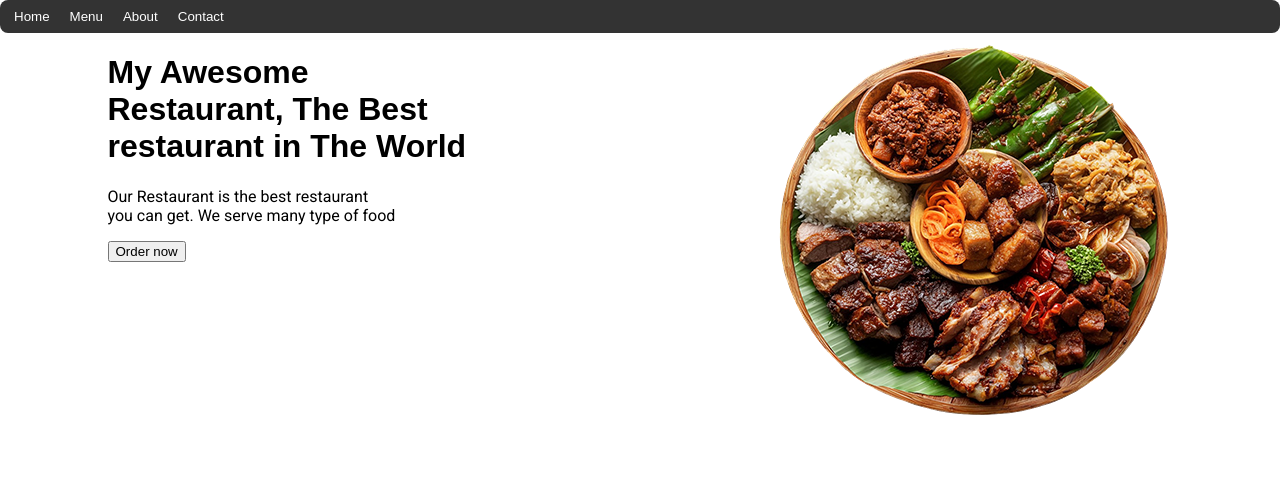
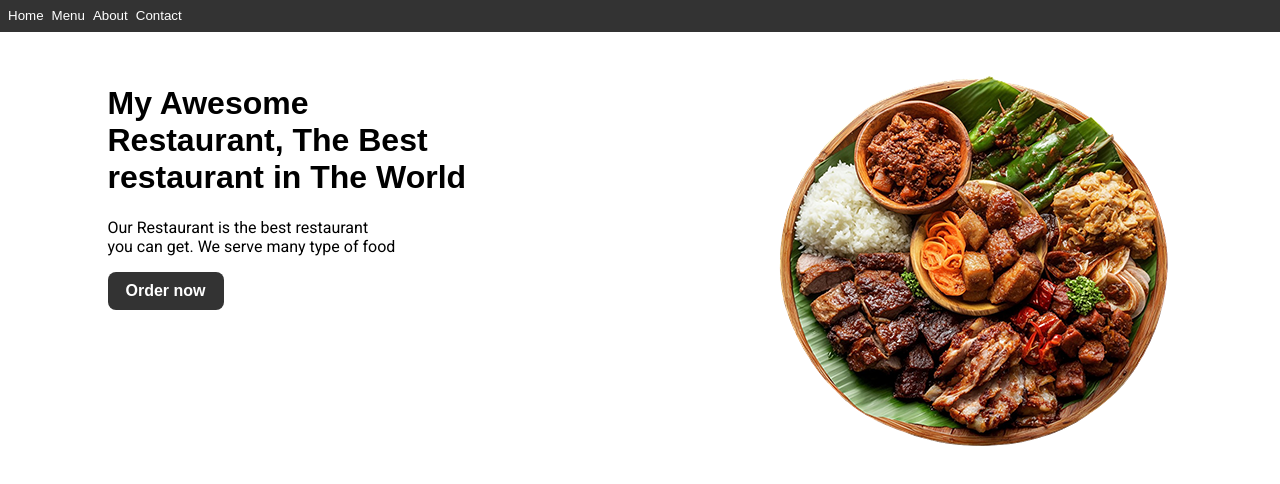
Before and after one commit to Heri23F/restaurant-page, a website built with webpack: page src/index.html in a window 1280 px wide. Built offline with nearby package versions, Linux system fonts and the light colour scheme; files whose address does not match are found by name.

```diff
--- a/src/page/about.js
+++ b/src/page/about.js
@@ -1,6 +1,6 @@
 import { createElement } from "../util.js";
 
-export function createAboutItem() {
+export function createAboutContent() {
   const fragment = new DocumentFragment();
 
   const aboutHeading = createElement("h1", "About", "about-heding");
@@ -11,5 +11,5 @@ export function createAboutItem() {
   );
 
   fragment.append(aboutHeading, aboutText);
-  return fragment
+  return fragment;
 }
--- a/src/page/contact.js
+++ b/src/page/contact.js
@@ -1,7 +1,7 @@
 import { createElement } from "../util.js";
 import { icons } from "../icons/icons.js";
 
-export function createContactItem() {
+export function createContactContent() {
   const fragment = new DocumentFragment();
   const iconMap = [
     { path: icons.instagram, link: "www.placeholder" },
--- a/src/page/home.js
+++ b/src/page/home.js
@@ -1,7 +1,7 @@
 import { createElement, createImage } from "../util.js";
 import heroImageFile from "../image/food.png";
 
-export function createHomeItem() {
+export function createHomeContent() {
   const fragment = new DocumentFragment();
   const heroText = createElement("div", "", "hero-text");
   heroText.append(
@@ -18,10 +18,9 @@ export function createHomeItem() {
       "restaurant-description",
     ),
   );
+
   heroText.append(createElement("button", "Order now", "order-button"));
-
   const heroImage = createImage(heroImageFile, "hero-image", "a hero image");
-
   fragment.append(heroText, heroImage);
   return fragment;
 }
--- a/src/page/menu.js
+++ b/src/page/menu.js
@@ -27,8 +27,7 @@ const menuItemArr = [
   },
 ];
 
-
-export function createMenuItem() {
+export function createMenuContent() {
   const fragment = new DocumentFragment();
   const menuItem = new DocumentFragment();
   const menuHeading = createElement(
--- a/src/page/page.js
+++ b/src/page/page.js
@@ -1,16 +1,16 @@
-import { createMenuItem } from "./menu.js";
-import { createHomeItem } from "./home.js";
-import { createAboutItem } from "./about.js";
-import { createContactItem } from "./contact.js";
+import { createMenuContent } from "./menu.js";
+import { createHomeContent } from "./home.js";
+import { createAboutContent } from "./about.js";
+import { createContactContent } from "./contact.js";
 
 export function loadPage(pageName) {
   const pageContent = document.querySelector("#content");
   pageContent.textContent = "";
   const pageHandler = {
-    home: createHomeItem(),
-    menu: createMenuItem(),
-    about: createAboutItem(),
-    contact: createContactItem(),
+    home: createHomeContent(),
+    menu: createMenuContent(),
+    about: createAboutContent(),
+    contact: createContactContent(),
   };
   const contentClass = {
     home: "home-page",
--- a/src/style.css
+++ b/src/style.css
@@ -1,4 +1,7 @@
 body {
+  display: flex;
+  flex-direction: column;
+  gap: 32px;
   padding: 0;
   margin: 0;
   font-size: 16px;
@@ -10,19 +13,18 @@ body {
   gap: 8px;
   background-color: #333333;
   padding: 8px;
-  border-radius: 8px;
 }
 
 .nav-buttons button {
+  padding: 0;
   background-color: rgb(0 0 0 / 0);
   color: #fff;
   border: none;
+  border-bottom: 1px solid transparent;
 }
 
 .nav-buttons button:hover {
-  border-radius: 4px;
-  background-color: #fff;
-  color: #333333;
+  border-color: #fff;
 }
 
 .home-page {
@@ -32,7 +34,7 @@ body {
 
 .hero-text {
   flex: 0 1 450px;
-  font-size: 1em;
+  font-size: 16px;
   text-wrap: balance;
 }
 
@@ -42,9 +44,27 @@ body {
 
 .hero-text h1 {
   font-weight: 700;
+  font-size: 2em;
 }
 
 .hero-text p {
   font-family: "Roboto", sans-serif;
   font-weight: 400;
+  font-size: 1em;
 }
+
+.order-button {
+  background-color: #333333;
+  border-radius: 8px;
+  border: 2px solid transparent;
+  padding: 8px 16px;
+  font-size: 1em;
+  font-weight: 700;
+  color: #fff;
+}
+
+.order-button:hover {
+  background-color: #fff;
+  border-color: #333333;
+  color: #333333;
+}
```
